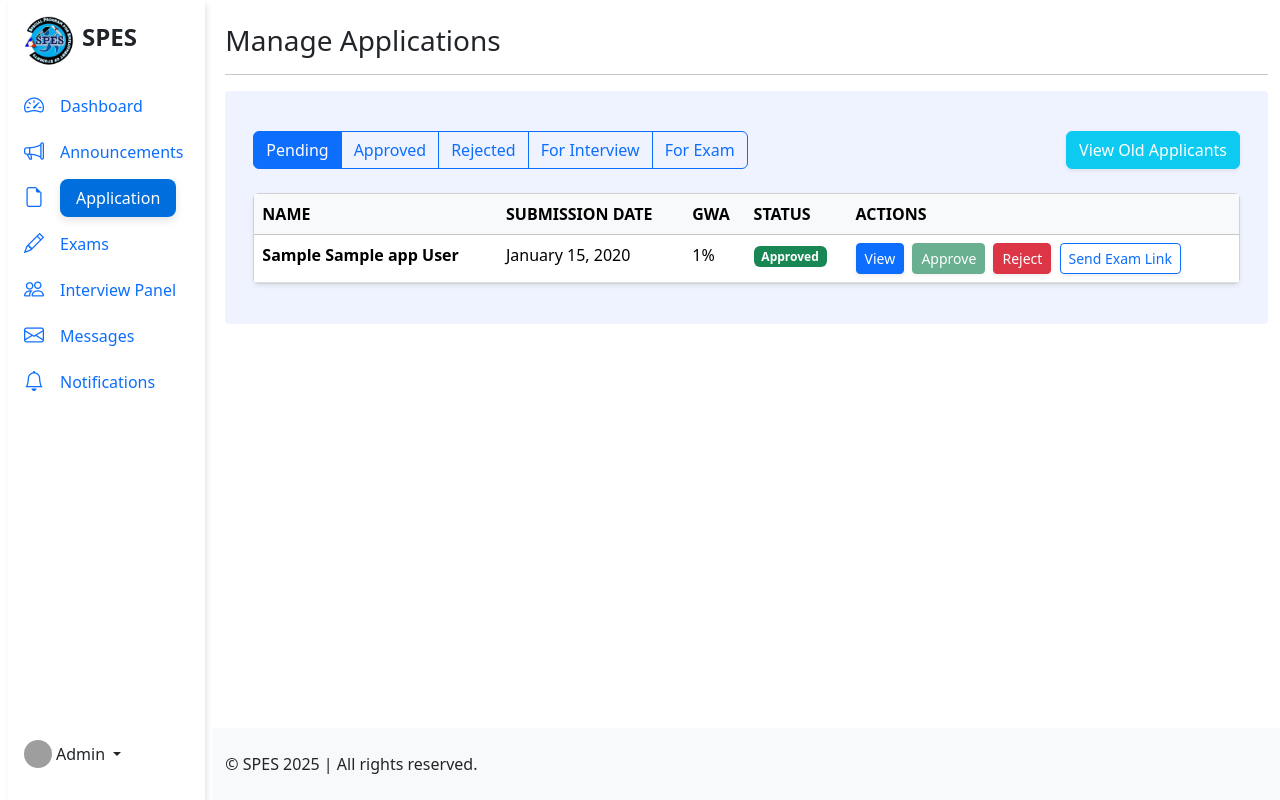
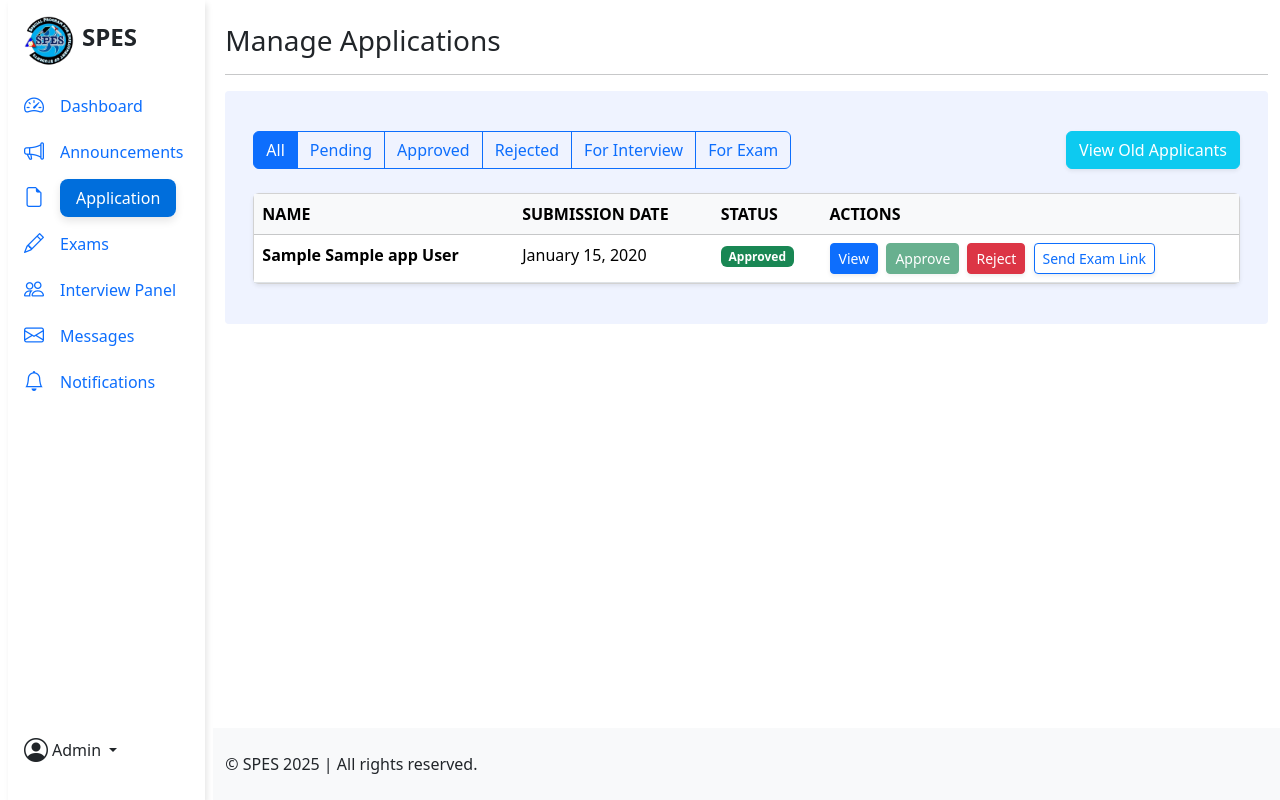
Before and after one commit to jericwin/SPES, a Flask app: template templates/admin/applications.html in a window 1280 px wide. Run offline with Flask 3, Linux system fonts and the light colour scheme; the template is opened without the code that fills it: most values are stand-ins (such as "Sample title", 1, 10 or a date in 2020); some libraries are stand-ins or nearby versions; grey boxes are pictures that could not be loaded.

Commit message:
Refactor applications template: replace hardcoded sign-out links with dynamic logout route, update user icon to a Bootstrap icon, modify application filter buttons for improved functionality, and enhance application details modal layout for better user experience.

```diff
--- a/templates/admin/applications.html
+++ b/templates/admin/applications.html
@@ -170,7 +170,11 @@
                   <li>
                     <hr class="dropdown-divider" />
                   </li>
-                  <li><a class="dropdown-item" href="#">Sign out</a></li>
+                  <li>
+                    <a class="dropdown-item" href="{{ url_for('logout') }}"
+                      >Sign out</a
+                    >
+                  </li>
                 </ul>
               </li>
             </ul>
@@ -184,13 +188,7 @@
                 data-bs-toggle="dropdown"
                 aria-expanded="false"
               >
-                <img
-                  src="https://github.com/mdo.png"
-                  alt="hugenerd"
-                  width="28"
-                  height="28"
-                  class="rounded-circle"
-                />
+              <i class="bi bi-person-circle fs-4"></i>
                 <span class="d-none d-sm-inline mx-1">Admin</span>
               </a>
               <ul
@@ -202,7 +200,11 @@
                 <li>
                   <hr class="dropdown-divider" />
                 </li>
-                <li><a class="dropdown-item" href="#">Sign out</a></li>
+                <li>
+                  <a class="dropdown-item" href="{{ url_for('logout') }}"
+                    >Sign out</a
+                  >
+                </li>
               </ul>
             </div>
           </div>
@@ -221,7 +223,8 @@
                     class="d-flex flex-wrap justify-content-between align-items-center mb-3"
                   >
                     <div class="btn-group flex-wrap" role="group">
-                      <button class="btn btn-primary mb-2" onclick="filterApplications('pending')">Pending</button>
+                      <button class="btn btn-primary mb-2" onclick="filterApplications('all')">All</button>
+                      <button class="btn btn-outline-primary mb-2" onclick="filterApplications('pending')">Pending</button>
                       <button class="btn btn-outline-primary mb-2" onclick="filterApplications('approved')">
                         Approved
                       </button>
@@ -248,7 +251,6 @@
                           <tr>
                             <th>NAME</th>
                             <th>SUBMISSION DATE</th>
-                            <th>GWA</th>
                             <th>STATUS</th>
                             <th>ACTIONS</th>
                           </tr>
@@ -266,15 +268,6 @@
                               </strong>
                             </td>
                             <td>{{ app.submission_date.strftime('%B %d, %Y') if app.submission_date else 'N/A' }}</td>
-                            <td>
-                              {% if app.gwa_decimal %}
-                                {{ "%.2f"|format(app.gwa_decimal) }}
-                              {% elif app.gwa_percent %}
-                                {{ app.gwa_percent }}%
-                              {% else %}
-                                N/A
-                              {% endif %}
-                            </td>
                             <td>
                               <span class="badge {% if app.status == 'pending' %}bg-warning text-dark
                                               {% elif app.status == 'approved' %}bg-success
@@ -295,21 +288,21 @@
                               <button
                                 class="btn btn-sm btn-success shadow-sm me-1"
                                 onclick="updateStatus({{ app.application_id }}, 'approved')"
-                                {% if app.status == 'approved' %}disabled{% endif %}
+                                {% if app.status == 'approved' or app.status == 'for interview' %}disabled{% endif %}
                               >
                                 Approve
                               </button>
                               <button
                                 class="btn btn-sm btn-danger shadow-sm me-1"
                                 onclick="updateStatus({{ app.application_id }}, 'rejected')"
-                                {% if app.status == 'rejected' %}disabled{% endif %}
+                                {% if app.status == 'rejected' or app.status == 'for interview' %}disabled{% endif %}
                               >
                                 Reject
                               </button>
                               <button
                                 class="btn btn-sm btn-outline-primary shadow-sm"
                                 onclick="updateStatus({{ app.application_id }}, 'for exam')"
-                                {% if app.status == 'for exam' %}disabled{% endif %}
+                                {% if app.status == 'for exam' or app.status == 'for interview' %}disabled{% endif %}
                               >
                                 {% if app.status == 'for exam' %}
                                   Exam Sent
@@ -337,51 +330,66 @@
 
     <!-- Application Details Modal -->
     <div class="modal fade" id="applicationDetailsModal" tabindex="-1" aria-labelledby="applicationDetailsModalLabel" aria-hidden="true">
-      <div class="modal-dialog">
+      <div class="modal-dialog modal-lg">
         <div class="modal-content">
-          <div class="modal-header">
+          <div class="modal-header bg-light">
             <h5 class="modal-title" id="applicationDetailsModalLabel">Application Details</h5>
             <button type="button" class="btn-close" data-bs-dismiss="modal" aria-label="Close"></button>
           </div>
           <div class="modal-body">
-            <div class="row">
-              <div class="col-12">
-                <table class="table table-sm">
-                  <tr>
-                    <th>Full Name:</th>
-                    <td id="modal-full-name"></td>
-                  </tr>
-                  <tr>
-                    <th>GWA:</th>
-                    <td id="modal-gwa"></td>
-                  </tr>
-                  <tr>
-                    <th>Submission Date:</th>
-                    <td id="modal-submission-date"></td>
-                  </tr>
-                  <tr>
-                    <th>Certificate of Registration:</th>
-                    <td>
-                      <span id="modal-cor"></span>
-                      <button class="btn btn-sm btn-primary ms-2" onclick="downloadDocument('cor')" id="download-cor">
-                        <i class="bi bi-download"></i> Download
-                      </button>
-                    </td>
-                  </tr>
-                  <tr>
-                    <th>Copy of Grades:</th>
-                    <td>
-                      <span id="modal-cog"></span>
-                      <button class="btn btn-sm btn-primary ms-2" onclick="downloadDocument('cog')" id="download-cog">
-                        <i class="bi bi-download"></i> Download
-                      </button>
-                    </td>
-                  </tr>
-                </table>
+            <div class="container-fluid">
+              <!-- Personal Information Section -->
+              <div class="row mb-4">
+                <div class="col-12">
+                  <h6 class="border-bottom pb-2 mb-3">Personal Information</h6>
+                  <div class="row">
+                    <div class="col-md-6">
+                      <p class="mb-2"><strong>Full Name:</strong></p>
+                      <p class="text-muted" id="modal-full-name"></p>
+                    </div>
+                    <div class="col-md-6">
+                      <p class="mb-2"><strong>Submission Date:</strong></p>
+                      <p class="text-muted" id="modal-submission-date"></p>
+                    </div>
+                  </div>
+                </div>
+              </div>
+
+              <!-- Documents Section -->
+              <div class="row">
+                <div class="col-12">
+                  <h6 class="border-bottom pb-2 mb-3">Submitted Documents</h6>
+                  <div class="row g-3">
+                    <!-- COR -->
+                    <div class="col-md-6">
+                      <div class="card h-100">
+                        <div class="card-body">
+                          <h6 class="card-title">Certificate of Registration</h6>
+                          <p class="card-text text-muted mb-2" id="modal-cor">Not uploaded</p>
+                          <button class="btn btn-sm btn-outline-primary" onclick="downloadDocument('cor')" id="download-cor" style="display: none;">
+                            <i class="bi bi-download me-1"></i>Download
+                          </button>
+                        </div>
+                      </div>
+                    </div>
+                    <!-- COG -->
+                    <div class="col-md-6">
+                      <div class="card h-100">
+                        <div class="card-body">
+                          <h6 class="card-title">Copy of Grades</h6>
+                          <p class="card-text text-muted mb-2" id="modal-cog">Not uploaded</p>
+                          <button class="btn btn-sm btn-outline-primary" onclick="downloadDocument('cog')" id="download-cog" style="display: none;">
+                            <i class="bi bi-download me-1"></i>Download
+                          </button>
+                        </div>
+                      </div>
+                    </div>
+                  </div>
+                </div>
               </div>
             </div>
           </div>
-          <div class="modal-footer">
+          <div class="modal-footer bg-light">
             <button type="button" class="btn btn-secondary" data-bs-dismiss="modal">Close</button>
           </div>
         </div>
@@ -393,6 +401,11 @@
       // Initialize Bootstrap modal
       const applicationDetailsModal = new bootstrap.Modal(document.getElementById('applicationDetailsModal'));
       let currentApplicationId = null;
+
+      // Call filterApplications('all') when page loads
+      document.addEventListener('DOMContentLoaded', function() {
+        filterApplications('all');
+      });
 
       function filterApplications(status) {
         const rows = document.querySelectorAll('.application-row');
@@ -459,10 +472,6 @@
                   ? `${app.first_name} ${app.middle_name || ''} ${app.last_name}`
                   : app.applicant_name;
 
-              document.getElementById('modal-gwa').textContent =
-                app.gwa_decimal ? app.gwa_decimal.toFixed(2) :
-                app.gwa_percent ? `${app.gwa_percent}%` : 'N/A';
-
               document.getElementById('modal-submission-date').textContent = app.submission_date || 'N/A';
 
               // Update document information and download buttons
@@ -502,7 +511,17 @@
       function downloadDocument(documentType) {
         if (!currentApplicationId) return;
 
-        window.location.href = `/download-document/${currentApplicationId}/${documentType}`;
+        let endpoint = '';
+        switch(documentType) {
+          case 'cor':
+            endpoint = 'cor';
+            break;
+          case 'cog':
+            endpoint = 'cog';
+            break;
+        }
+
+        window.location.href = `/download-document/${currentApplicationId}/${endpoint}`;
       }
     </script>
   </body>
```
